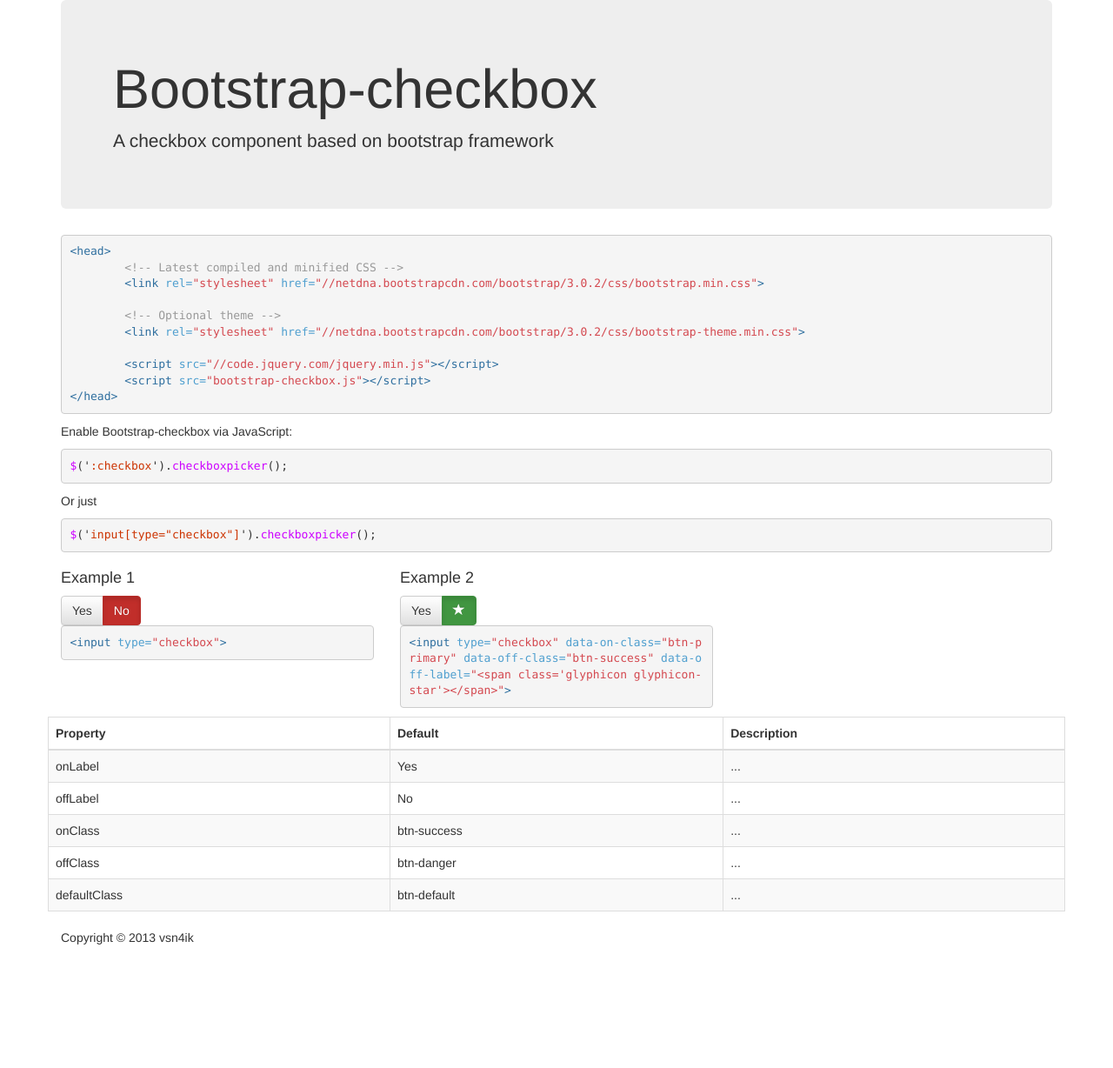
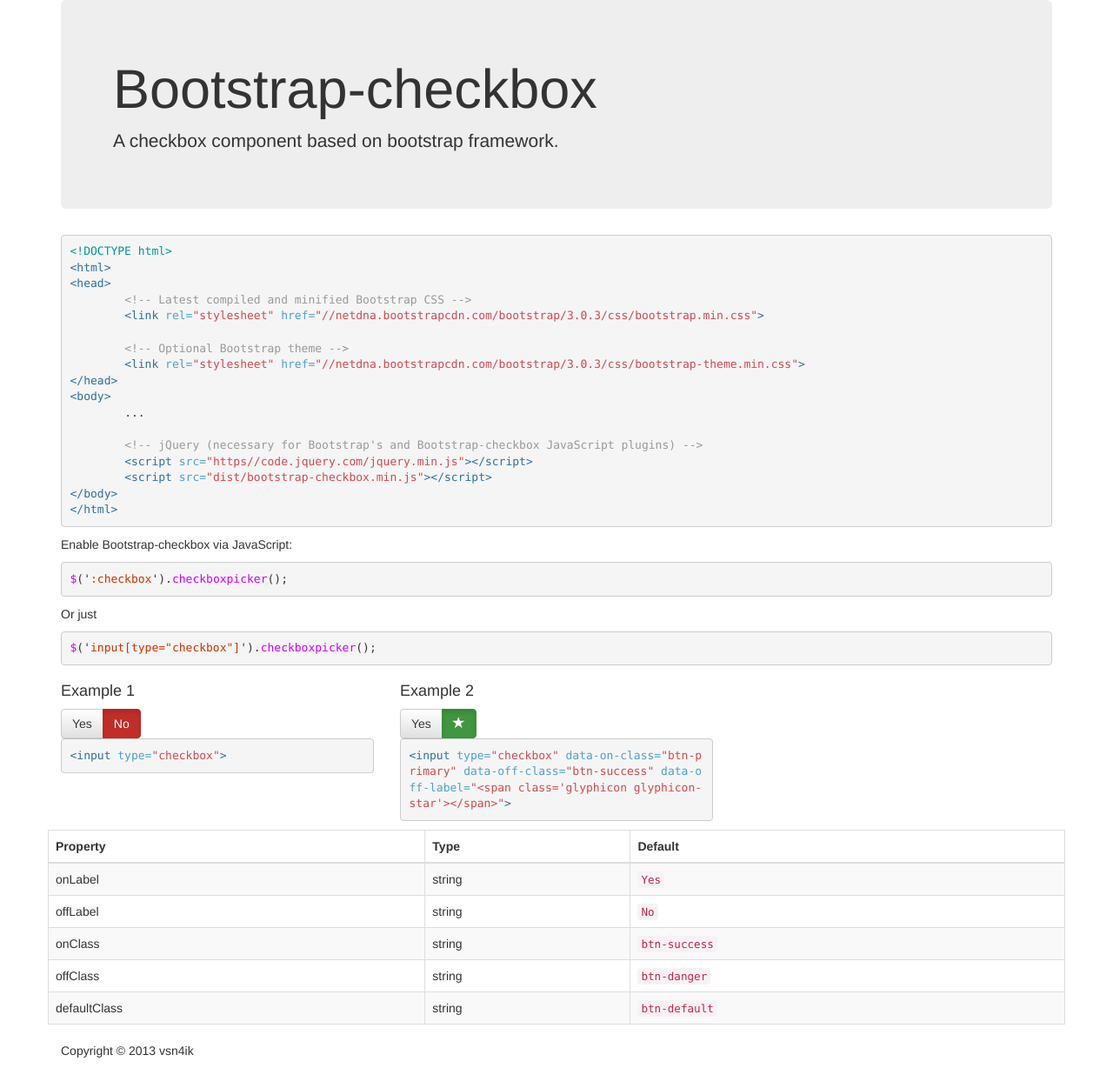
Before and after one commit to vsn4ik/bootstrap-checkbox, a Jekyll site: the page built from index.html, in a window 1280 px wide. Shown: the whole page at 87% size. Built offline with Jekyll 4.4.1, drawn with Linux system fonts in a browser that asks for light colours; nearby versions of some CDN libraries; before the commit the page ends 1098 px from its top, so only the background shows below that.

Commit message:
Upd Bootstrap and property table.

```diff
--- a/_config.yml
+++ b/_config.yml
@@ -3,4 +3,4 @@ pygments: true
 
 # Custom vars
 repo: https://github.com/vsn4ik/bootstrap-checkbox
-description: A checkbox component based on bootstrap framework
+description: A checkbox component based on bootstrap framework.
--- a/_includes/head.html
+++ b/_includes/head.html
@@ -7,11 +7,7 @@
 
 	<title>{{ page.title }}</title>
 
-	<link rel="stylesheet" href="https://netdna.bootstrapcdn.com/bootstrap/3.0.2/css/bootstrap.min.css">
-	<link rel="stylesheet" href="https://netdna.bootstrapcdn.com/bootstrap/3.0.2/css/bootstrap-theme.min.css">
+	<link rel="stylesheet" href="https://netdna.bootstrapcdn.com/bootstrap/3.0.3/css/bootstrap.min.css">
+	<link rel="stylesheet" href="https://netdna.bootstrapcdn.com/bootstrap/3.0.3/css/bootstrap-theme.min.css">
 	<link rel="stylesheet" href="./assets/css/pygments-manni.css">
-
-	<script src="https://code.jquery.com/jquery.min.js"></script>
-	<script src="./dist/bootstrap-checkbox.js"></script>
-	<script src="./assets/js/index.js"></script>
 </head>
--- a/_layouts/default.html
+++ b/_layouts/default.html
@@ -15,5 +15,9 @@
 			<!--<a href="{{ site.repo }}">View on GitHub</a>-->
 		</div>
 	</div>
+
+	<script src="https://code.jquery.com/jquery.min.js"></script>
+	<script src="./dist/bootstrap-checkbox.js"></script>
+	<script src="./assets/js/index.js"></script>
 </body>
 </html>
--- a/index.html
+++ b/index.html
@@ -6,16 +6,23 @@ title: Bootstrap-checkbox
 <div class="row">
 	<div class="col-sm-12">
 {% highlight html %}
+<!DOCTYPE html>
+<html>
 <head>
-	<!-- Latest compiled and minified CSS -->
-	<link rel="stylesheet" href="//netdna.bootstrapcdn.com/bootstrap/3.0.2/css/bootstrap.min.css">
+	<!-- Latest compiled and minified Bootstrap CSS -->
+	<link rel="stylesheet" href="//netdna.bootstrapcdn.com/bootstrap/3.0.3/css/bootstrap.min.css">
 
-	<!-- Optional theme -->
-	<link rel="stylesheet" href="//netdna.bootstrapcdn.com/bootstrap/3.0.2/css/bootstrap-theme.min.css">
+	<!-- Optional Bootstrap theme -->
+	<link rel="stylesheet" href="//netdna.bootstrapcdn.com/bootstrap/3.0.3/css/bootstrap-theme.min.css">
+</head>
+<body>
+	...
 
-	<script src="//code.jquery.com/jquery.min.js"></script>
-	<script src="bootstrap-checkbox.js"></script>
-</head>
+	<!-- jQuery (necessary for Bootstrap's and Bootstrap-checkbox JavaScript plugins) -->
+	<script src="https//code.jquery.com/jquery.min.js"></script>
+	<script src="dist/bootstrap-checkbox.min.js"></script>
+</body>
+</html>
 {% endhighlight %}
 	</div>
 
@@ -50,36 +57,36 @@ $('input[type="checkbox"]').checkboxpicker();
 		<thead>
 			<tr>
 				<th>Property</th>
+				<th>Type</th>
 				<th>Default</th>
-				<th>Description</th>
 			</tr>
 		</thead>
 
 		<tbody>
 			<tr>
 				<td>onLabel</td>
-				<td>Yes</td>
-				<td>...</td>
+				<td>string</td>
+				<td><code>Yes</code></td>
 			</tr>
 			<tr>
 				<td>offLabel</td>
-				<td>No</td>
-				<td>...</td>
+				<td>string</td>
+				<td><code>No</code></td>
 			</tr>
 			<tr>
 				<td>onClass</td>
-				<td>btn-success</td>
-				<td>...</td>
+				<td>string</td>
+				<td><code>btn-success</code></td>
 			</tr>
 			<tr>
 				<td>offClass</td>
-				<td>btn-danger</td>
-				<td>...</td>
+				<td>string</td>
+				<td><code>btn-danger</code></td>
 			</tr>
 			<tr>
 				<td>defaultClass</td>
-				<td>btn-default</td>
-				<td>...</td>
+				<td>string</td>
+				<td><code>btn-default</code></td>
 			</tr>
 		</tbody>
 	</table>
```
